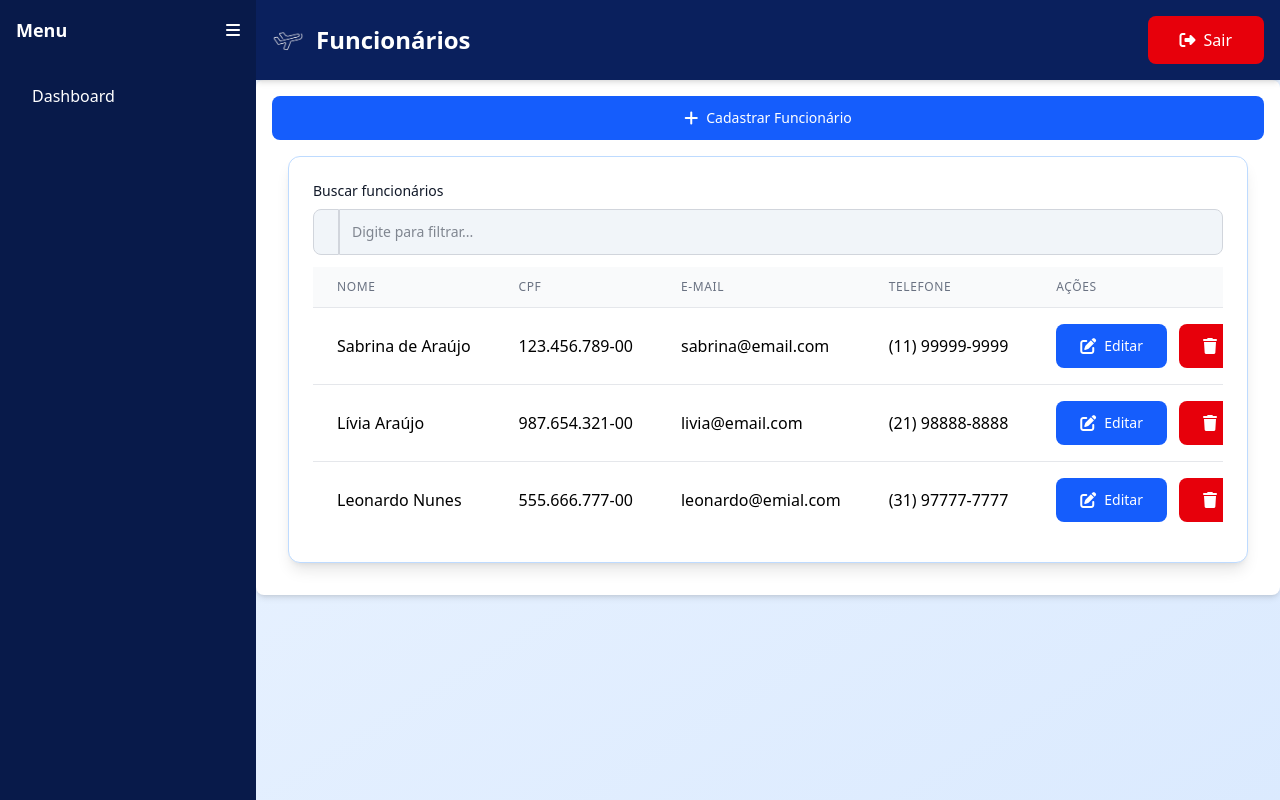
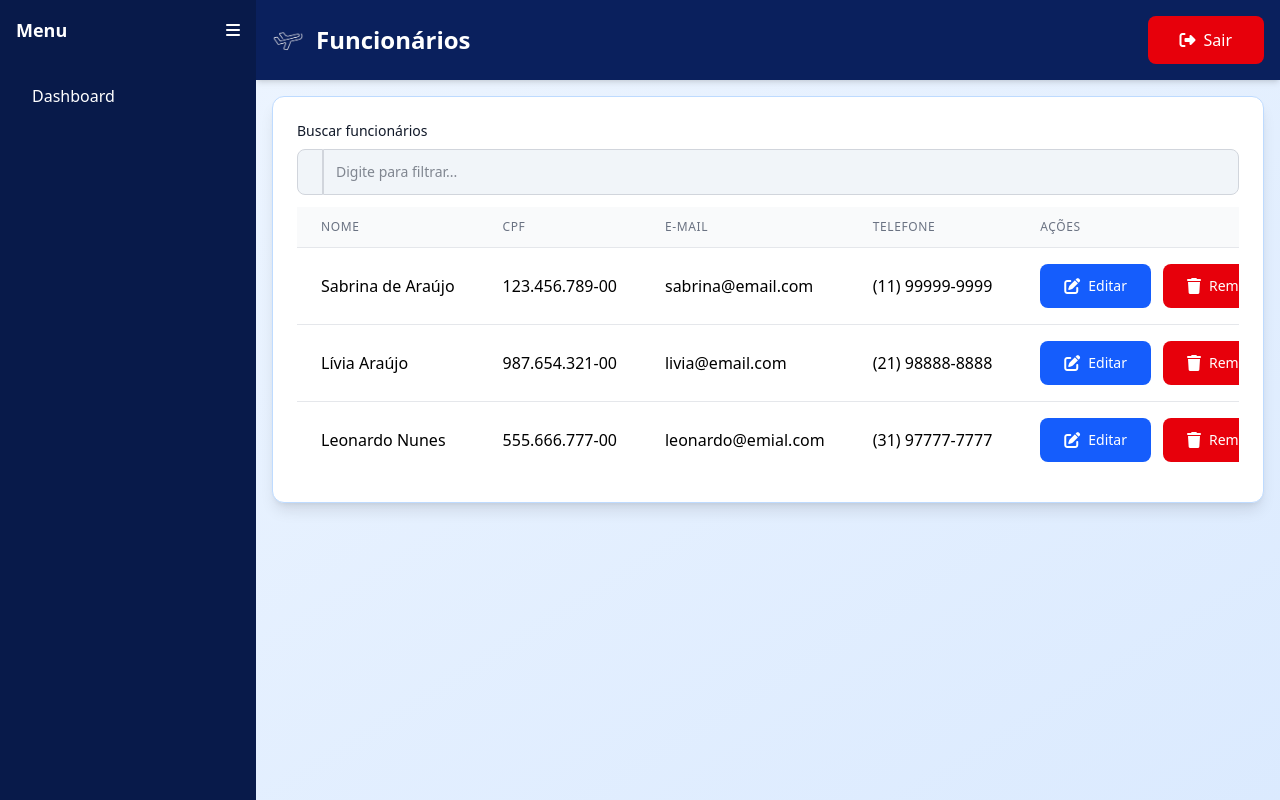
Before and after one commit to dac-ufpr-org/airline-company, a Vue app in the folder frontend/: page /employee in a window 1280 px wide. Built offline with nearby package versions, Linux system fonts and the light colour scheme.

Commit message:
chore: ajustes pontuais na tela de listagem de funcionarios

```diff
--- a/frontend/src/views/employee/Employee.vue
+++ b/frontend/src/views/employee/Employee.vue
@@ -1,17 +1,5 @@
 <template>
-  <div class="p-4 bg-white rounded-lg shadow-md">
-    <div>
-      <Button
-        blue
-        label="Cadastrar Funcionário"
-        size="text-sm"
-        icon="fa-plus"
-        @click="$router.push('/employee/employee-registration')"
-        class="mb-0"
-      />
-    </div>
-
-
+  <div>
     <Table :items="filteredEmployees" :columns="columns">
       <template #table-actions>
         <Input
@@ -38,7 +26,6 @@
 </template>
 
 <script>
-
 export default {
   data() {
     return {
```
